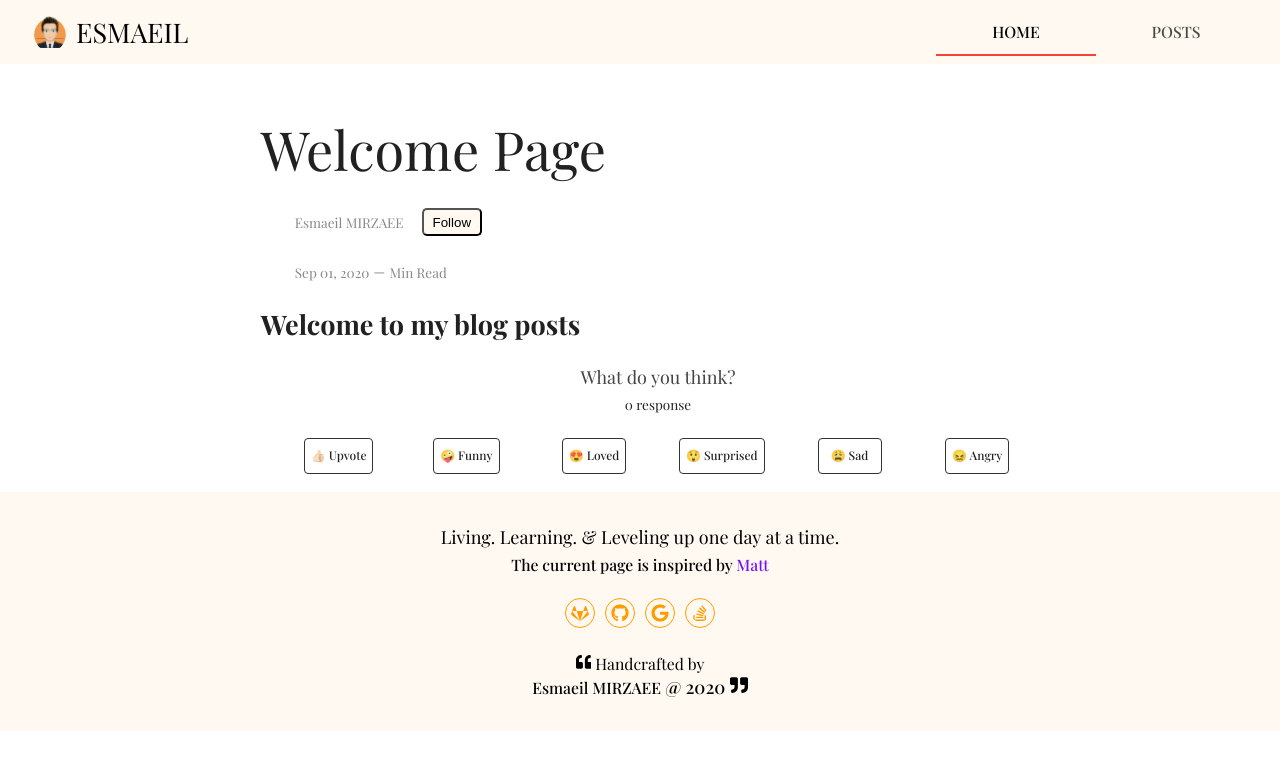
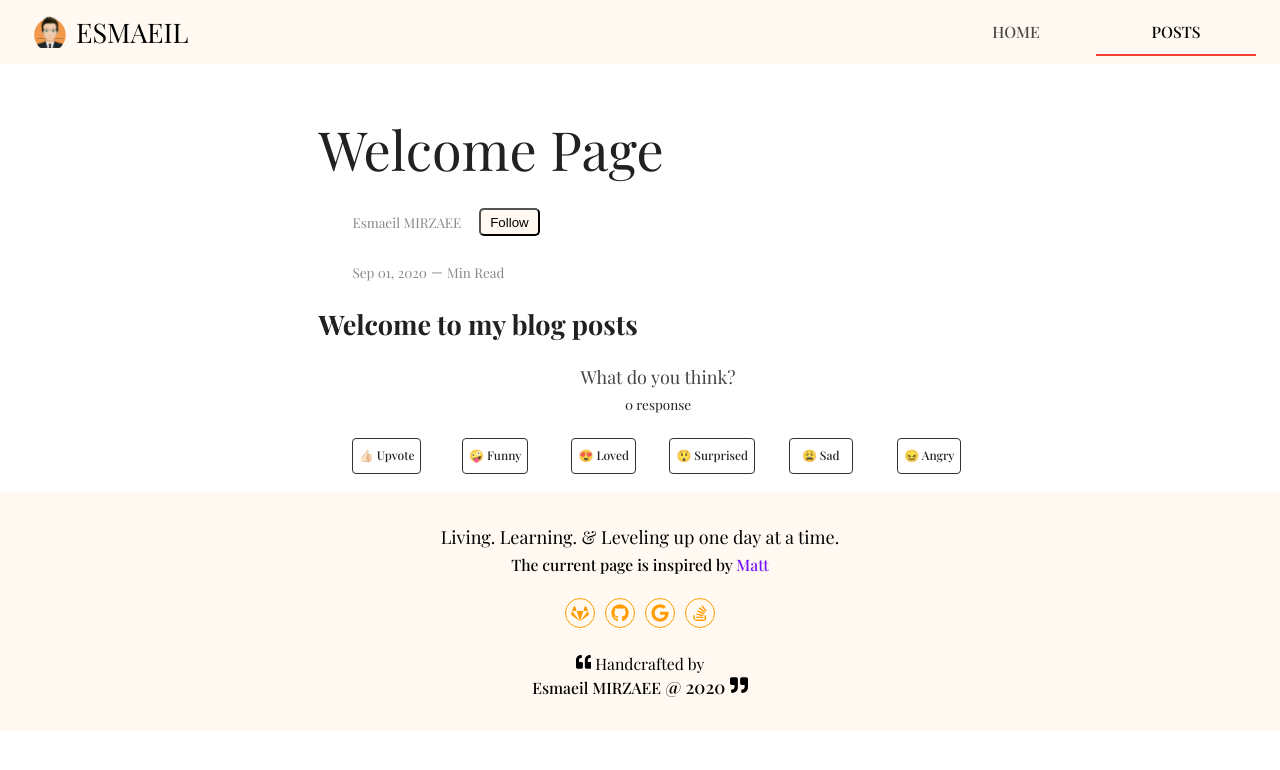
Before and after one commit to esmaeilmirzaee/esmaeilmirzaee.github.io, a React (Create React App) app: page /#/posts/1 in a window 1280 px wide. Shown: the top 770 px of the page. Built offline with nearby package versions, Linux system fonts and the light colour scheme; a web font is replaced by a local one.

Commit message:
Style post page--width to 60%; to add content section to the left

```diff
--- a/src/App.js
+++ b/src/App.js
@@ -63,7 +63,16 @@ function App() {
         <div className='container'>
           <Switch>
             <Route path='/404' component={nf} />
-            <Route path='/posts/:id' render={(props) => <Post {...props} />} />
+            <Route
+              path='/posts/:id'
+              render={(props) => (
+                <Post
+                  {...props}
+                  selectedTab={selectedTab}
+                  setSelectedTab={setSelectedTab}
+                />
+              )}
+            />
             <Route path='/posts' component={Posts} />
             <Route path='/about' render={(props) => <About {...props} />} />
             <Route from='/' component={LandingPage} />
--- a/src/components/blogs_post/Post.jsx
+++ b/src/components/blogs_post/Post.jsx
@@ -12,7 +12,8 @@ const useStyle = makeStyles((theme) => ({
   articleSection: {
     display: 'block-flex',
     textAlign: 'left',
-    width: '70%',
+    width: '60%',
+    justifyContent: 'center',
   },
   followButton: {
     cursor: 'pointer',
@@ -70,7 +71,7 @@ export default function Post(props) {
     return <Redirect to='/404' />;
   }
   return (
-    <Container className={classes.articleSection}>
+    <Container className={classes.articleSection} {...props.setSelectedTab(1)}>
       <Typography variant='h3'>{fetchedPost.title}</Typography>
       <div className={classes.infoSection}>
         <div className={classes.infoText}>
```
